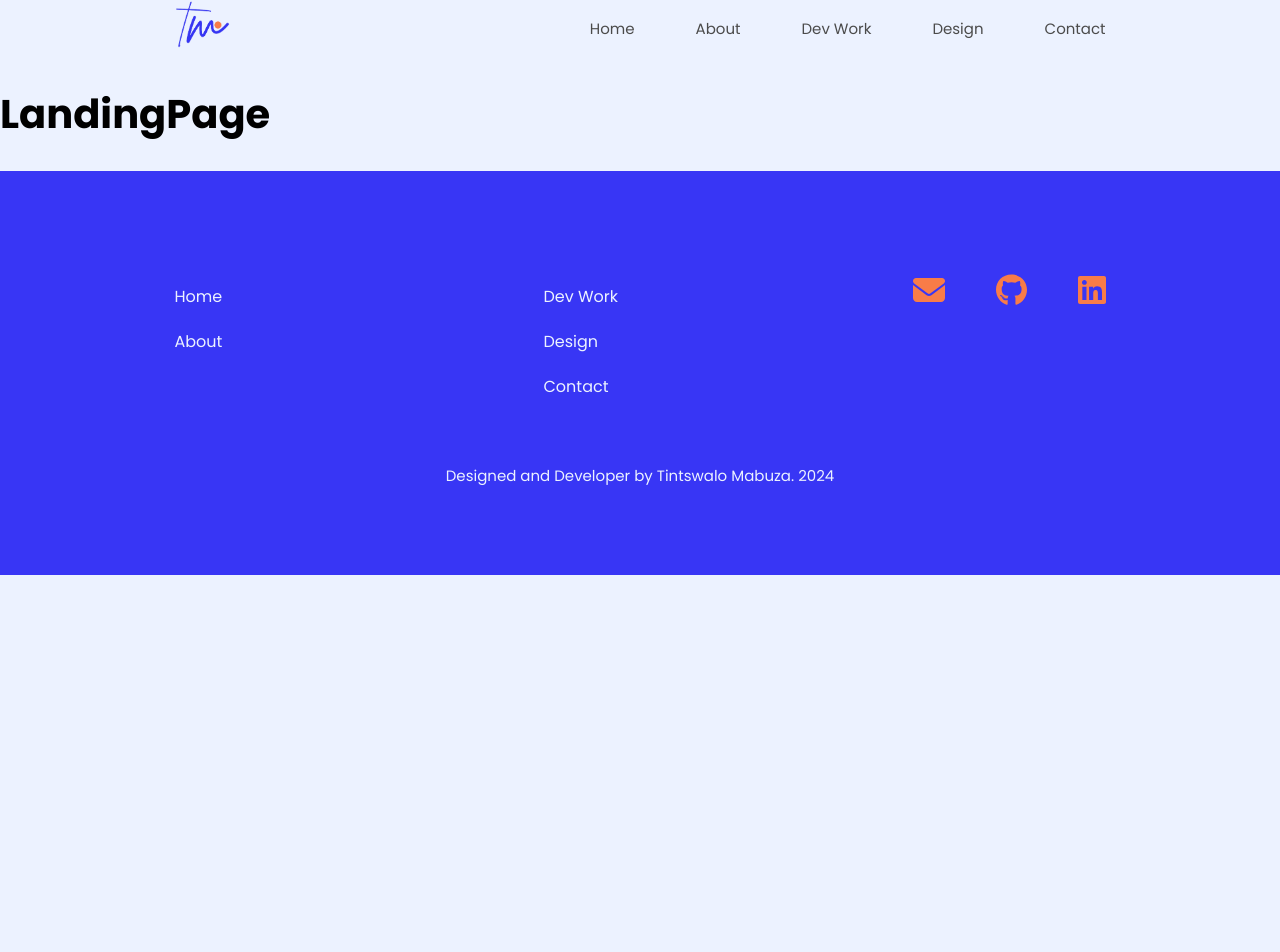
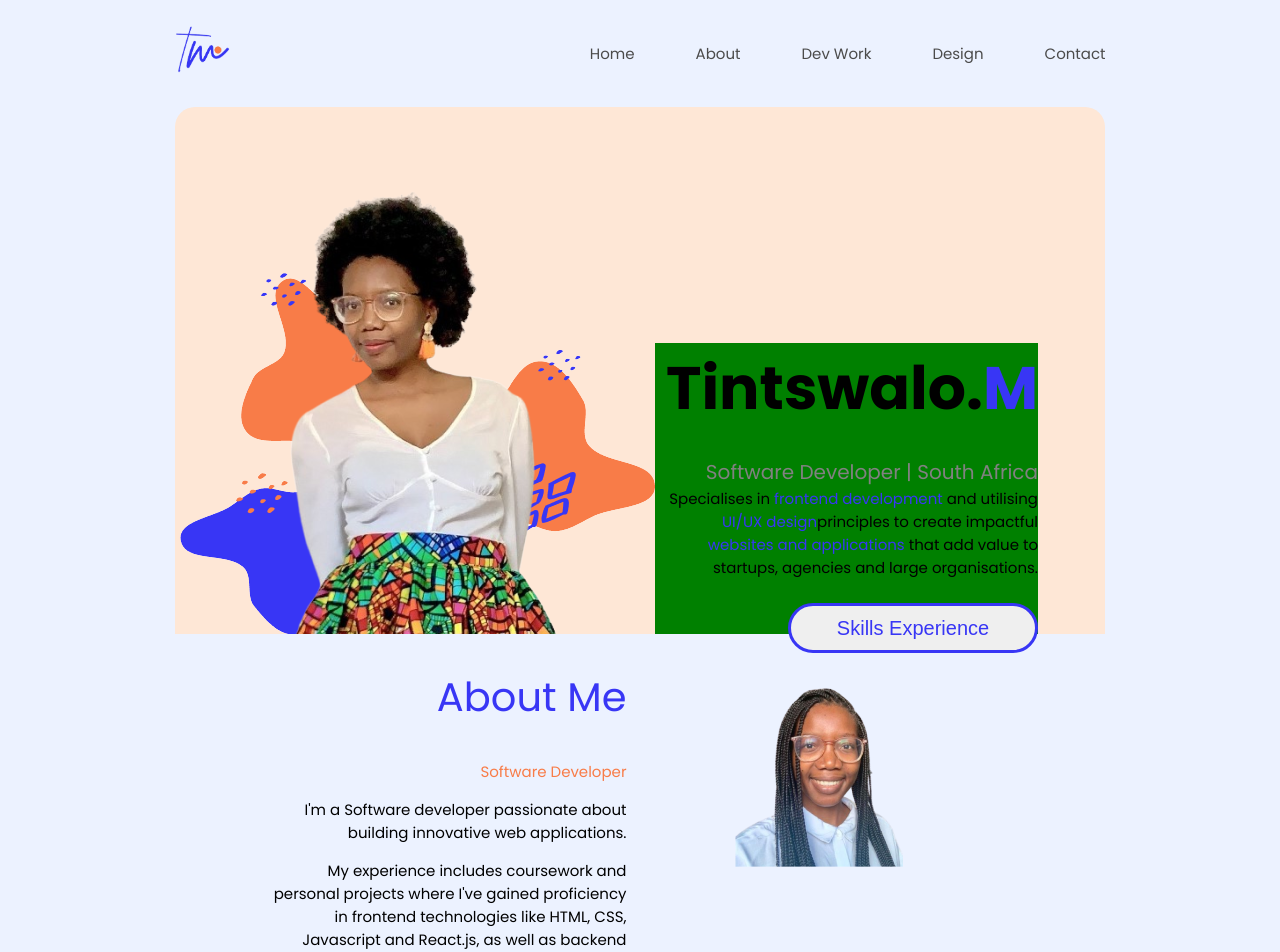
Before and after one commit to calcaventia/my-portfolio-react, a React (Create React App) app: page / in a window 1280 px wide. Shown: the top 952 px of the page. Before the commit the page ends 800 px from the top, so only its background shows below. Built offline with nearby package versions, Linux system fonts and the light colour scheme.

Commit message:
hero section development

```diff
--- a/src/components/Header/Header.css
+++ b/src/components/Header/Header.css
@@ -23,7 +23,7 @@ nav ul li .menu-option {
 
 .wrapper {
   margin: 0 auto;
-  margin-top: 25px;
+  padding: 25px 0;
   max-width: 1120px;
 }
 
--- a/src/pages/LandingPage/LandingPage.css
+++ b/src/pages/LandingPage/LandingPage.css
@@ -21,39 +21,129 @@ body {
   background-color: var(--neutral-background-color1);
 }
 
-.hero-heading {
-  font-size: 60px;
-  font-weight: bold;
-}
-
-h1 {
+h2 {
+  font-weight: normal;
   font-size: 40px;
-  color: var(--primary-color: #3836f5);
+  color: var(--primary-color);
   font-family: "Poppins", sans-serif;
 }
 
-h2 {
+h3 {
   font-size: 35px;
   font-family: "Poppins", sans-serif;
 }
 
-h3 {
+h4 {
   font-size: 24px;
   font-family: "Poppins", sans-serif;
 }
 
-p .body-text-small {
+p .body-text-large {
   font-size: 20px;
   font-family: "Poppins", sans-serif;
   color: var(menu-header-text-color);
 }
 
-p .body-text-medium {
+.body-text-medium {
+  margin: 0;
   font-size: 15px;
   font-family: "Poppins", sans-serif;
 }
 
-p .body-text-medium {
+p .body-text-small {
   font-size: 12px;
   font-family: "Poppins", sans-serif;
 }
+
+.hero-container {
+  display: flex;
+  margin: 0 auto;
+  padding: 0;
+  max-width: 930px;
+  height: 527px;
+  border-top-left-radius: 20px;
+  border-top-right-radius: 20px;
+  background-color: var(--neutral-background-color2);
+}
+
+.hero-text {
+  max-width: 383px;
+  height: 291px;
+  text-align: right;
+  align-self: flex-end;
+  background-color: green;
+}
+
+.hero-profile-image {
+  max-height: 467.24px;
+  max-width: 480px;
+  align-self: flex-end;
+}
+.author-name {
+  margin: 0;
+  padding: 0;
+  font-size: 60px;
+  font-weight: bold;
+}
+
+.hero-text h1 {
+  margin: 0;
+  padding: 0;
+  font-size: 20px;
+  color: #818181;
+  font-weight: normal;
+  font-family: "Poppins", sans-serif;
+}
+
+.hero-text p {
+  margin-bottom: 24px;
+}
+
+.hero-text button {
+  margin: 0;
+  width: 250px;
+  height: 50px;
+  background-color: var (--neutral-background-color1);
+  border-radius: 30px;
+  border: 3px solid var(--primary-color);
+  color: var(--primary-color);
+  font-size: 20px;
+}
+
+.key-info,
+.initial {
+  color: var(--primary-color);
+}
+
+/*About section*/
+
+.about-container {
+  display: flex;
+  margin: 0 auto;
+  width: 743px;
+}
+
+.about-content {
+  text-align: right;
+  width: 358px;
+}
+
+.sub-heading {
+  font-size: 18px;
+  color: var(--secondary-color);
+}
+
+.about-content p {
+  font-size: 15px;
+}
+
+.image-background {
+  margin: 0 auto;
+  padding: 40px;
+  background-color: var (--neutral-background-color2);
+}
+
+.about-section-profile-image {
+  width: 167.47px;
+  height: 192.55px;
+}
--- a/src/pages/LandingPage/LandingPage.jsx
+++ b/src/pages/LandingPage/LandingPage.jsx
@@ -2,13 +2,69 @@ import React from "react";
 import "./LandingPage.css";
 import Header from "../../components/Header/Header.jsx";
 import Footer from "../../components/Footer/Footer.jsx";
+import HeroImage from "../../assets/images/hero-profile.png";
+import AboutImage from "../../assets/images/about-profile-image.png";
 
 function LandingPage() {
   return (
     <div>
       <Header />
       <main>
-        <h1>LandingPage</h1>
+        {/*Hero-Section*/}
+        <div className="hero-container">
+          <img
+            src={HeroImage}
+            alt="African woman who is in Tech "
+            className="hero-profile-image"
+          />
+          <div className="hero-text">
+            <p className="author-name">
+              Tintswalo.<span className="initial">M</span>
+            </p>
+            <h1 className="title">Software Developer | South Africa</h1>
+            <p className="body-text-medium">
+              Specialises in{" "}
+              <span className="key-info">frontend development</span> and
+              utilising <span className="key-info">UI/UX design</span>
+              principles to create impactful{" "}
+              <span className="key-info">websites and applications</span> that
+              add value to startups, agencies and large organisations.
+            </p>
+            <button className="hero-button">Skills Experience</button>
+          </div>
+        </div>
+
+        {/*about-section*/}
+
+        <div className="about-container">
+          <div className="about-content">
+            <h2>About Me</h2>
+            <p className="sub-heading">Software Developer</p>
+            <p>
+              I'm a Software developer passionate about building innovative web
+              applications.
+            </p>
+            <p>
+              My experience includes coursework and personal projects where I've
+              gained proficiency in frontend technologies like HTML, CSS,
+              Javascript and React.js, as well as backend technologies like
+              Node.js and Express.js.
+            </p>
+            <p>
+              My aspiration is to work on projects that make a positive impact
+              in people's lives, whether through innovative user experiences or
+              solving complex problems.
+            </p>
+            <button className="about-button">Tell me more</button>
+          </div>
+          <div className="image-background">
+            <img
+              src={AboutImage}
+              alt=""
+              className="about-section-profile-image"
+            />
+          </div>
+        </div>
       </main>
       <Footer />
     </div>
```
Also changed, not shown: src/assets/images/about-profile-image.png (added), src/assets/images/hero-profile.png (added).
